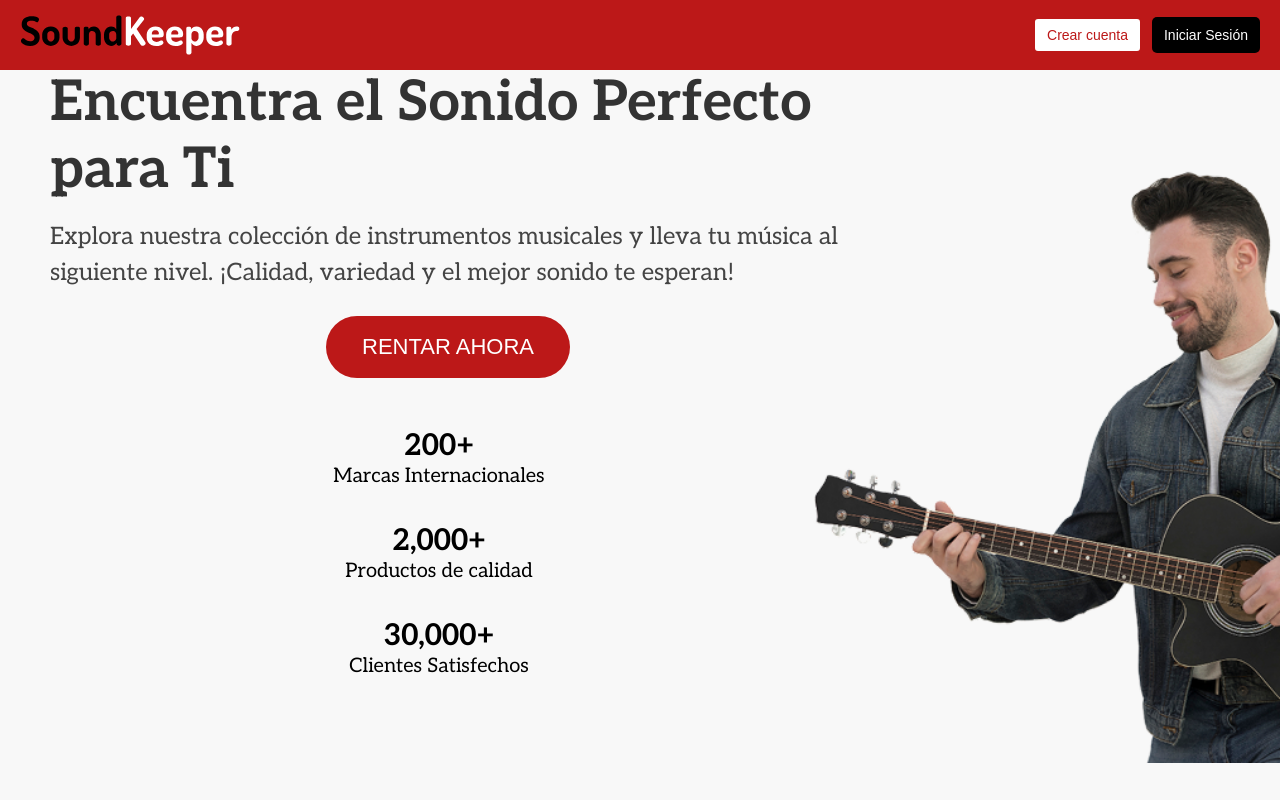
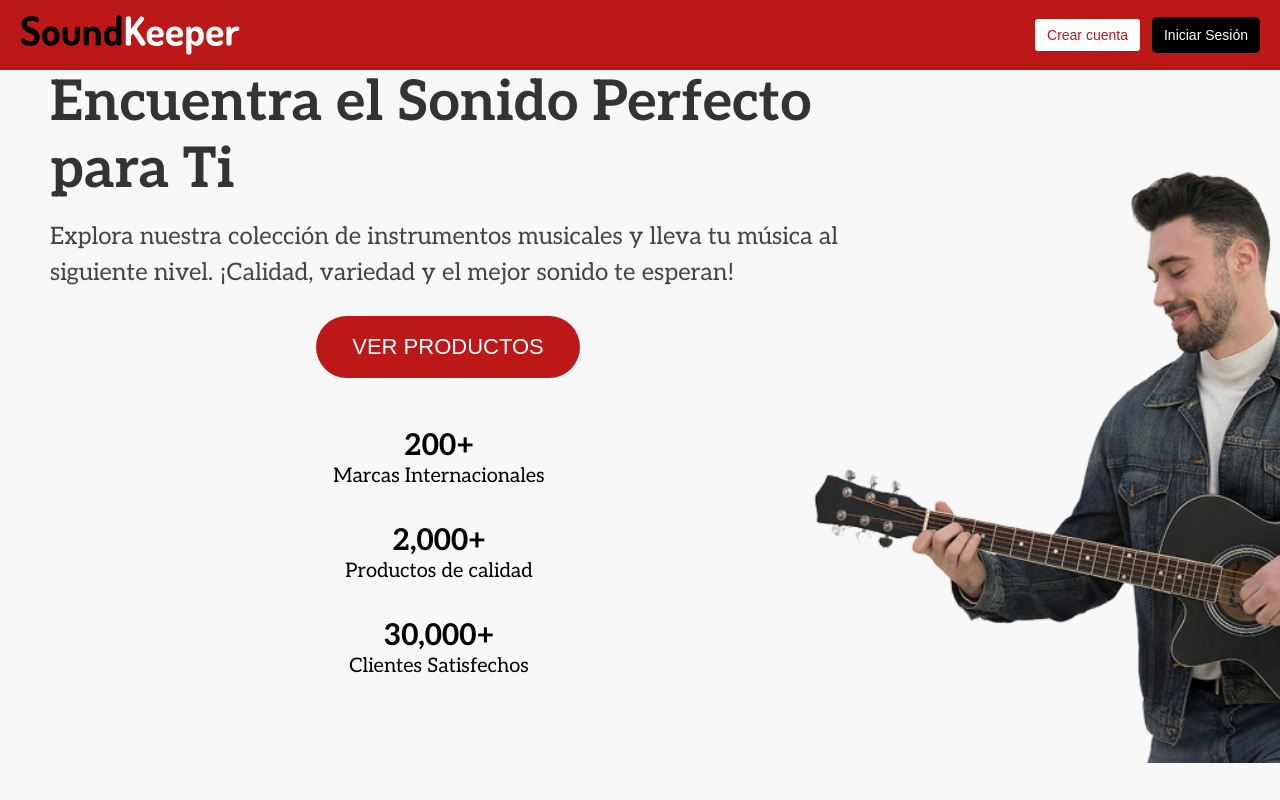
Before and after one commit to ValentinaRamosRomero/FE_InstrumentosMusicales, a React (Vite) app: page / in a window 1280 px wide. Shown: the top 800 px of the page. Built offline with nearby package versions, Linux system fonts and the light colour scheme; no server answers.

Commit message:
Cambio boton rentar

```diff
--- a/src/Componentes/Banner/Banner.jsx
+++ b/src/Componentes/Banner/Banner.jsx
@@ -18,7 +18,9 @@ const Banner = () => {
           ¡Calidad, variedad y el mejor sonido te esperan!
         </p>
         <div className="button-container">
-          <button className="banner-button">RENTAR AHORA</button>
+          <a href="#productos">
+            <button className="banner-button">VER PRODUCTOS</button>
+          </a>
         </div>
       </div>
 
--- a/src/Componentes/Products/Producto.jsx
+++ b/src/Componentes/Products/Producto.jsx
@@ -23,7 +23,7 @@ const Producto = ({ data, pagina, setPagina, totalPaginas }) => {
   }
 
   return (
-    <div className="productos-container">
+    <div className="productos-container"  id="productos">
       {data.length === 0 ? (
         <p>No hay instrumentos disponibles.</p>
       ) : (
@@ -66,5 +66,6 @@ const Producto = ({ data, pagina, setPagina, totalPaginas }) => {
 };
 
 
+
 // Exportamos el componente Producto para que pueda ser utilizado en otros archivos
 export default Producto;
```
